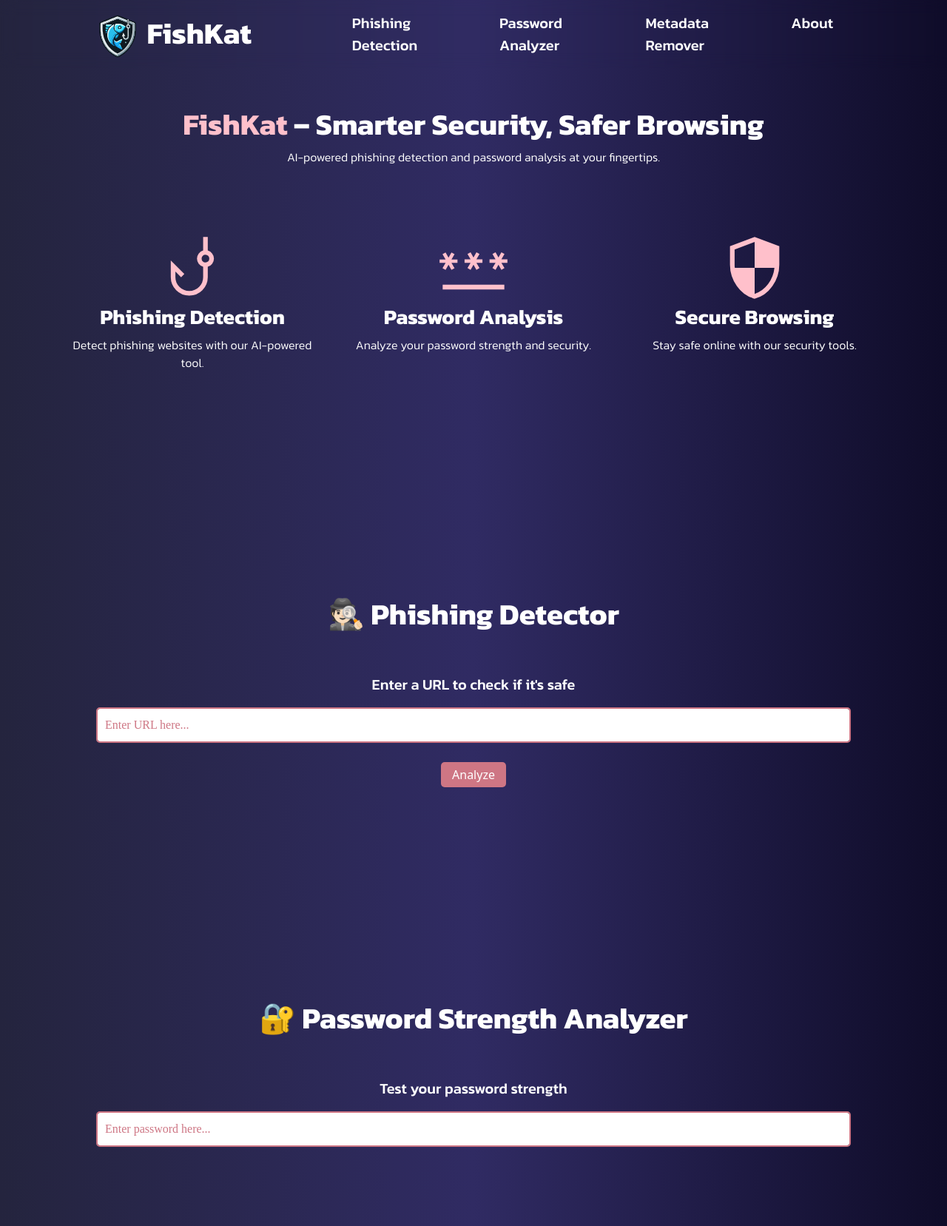
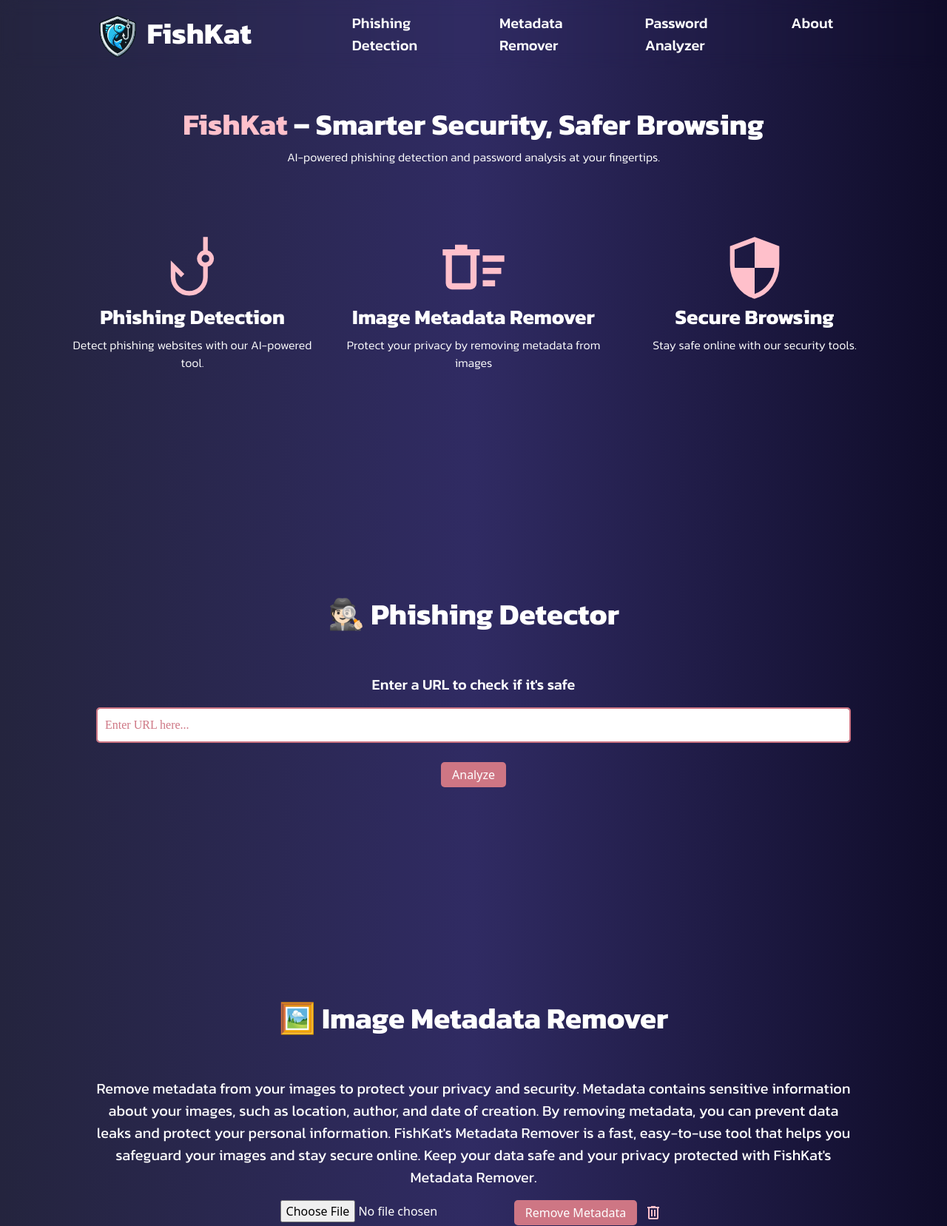
Before and after one commit to shamak24/FishKat, a Django app: page / in a window 1280 px wide. Shown: the top 1657 px of the page at 74% size. Run offline with Django 5.2, Linux system fonts and the light colour scheme; some web fonts are replaced.

Commit message:
minor changes🤞

```diff
--- a/fishkat/templates/pages/home.html
+++ b/fishkat/templates/pages/home.html
@@ -37,10 +37,10 @@
           <a class="nav-link active" aria-current="page" href="#phishing" id="navigation">Phishing Detection</a>
         </li>
         <li class="nav-item mx-3">
-          <a class="nav-link active" aria-current="page" href="#password" id="navigation">Password Analyzer</a>
+          <a class="nav-link active" href="#metadata" id="navigation">Metadata Remover</a>
         </li>
         <li class="nav-item mx-3">
-          <a class="nav-link active" href="#metadata" id="navigation">Metadata Remover</a>
+          <a class="nav-link active" aria-current="page" href="#password" id="navigation">Password Analyzer</a>
         </li>
         <li class="nav-item mx-3">
           <a class="nav-link active" href="#about" id="navigation">About</a>
@@ -65,9 +65,9 @@
         <p class="kanit-light">Detect phishing websites with our AI-powered tool.</p>
       </div>
       <div class="col-md-4" id="features">
-        <img src="{% static 'Icons/password.svg' %}" alt="Password Analysis" style="height: 100px">
-        <h3 class="kanit-bold">Password Analysis</h3>
-        <p class="kanit-light">Analyze your password strength and security.</p>
+        <img src="{% static 'Icons/metaIcon.svg' %}" alt="MetadataRemover" style="height: 100px">
+        <h3 class="kanit-bold">Image Metadata Remover</h3>
+        <p class="kanit-light">Protect your privacy by removing metadata from images</p>
       </div>
       <div class="col-md-4" id="features">
         <img src="{% static 'Icons/security.svg' %}" alt="Secure Browsing" style="height: 100px">
@@ -96,22 +96,6 @@
 
 </section>
 
-<!-- Password Analyzer Section -->
-<section class="text-center text-white styledbg" id="password">
-  <div class="container">
-    <br><br><br><br><br><br>
-    <h1 class="kanit-bold">🔐 Password Strength Analyzer</h1>
-    <br><br>
-    <div class="container text-center px-5">
-      <p class="kanit-medium fs-5">Test your password strength</p>
-      <input type="password" id="passwordInput" class="form-control" placeholder="Enter password here..." oninput="checkPassword()">
-      <div class="strength-meter mt-3" id="strengthMeter"></div>
-      <div id="passwordResult" class="result-card"></div>
-    </div>
-    <br><br><br><br><br><br>
-  </div>
-</section>
-
 <!--METADATA REMOVER-->
 <section class="text-center text-white styledbg" id="metadata">
   <div class="container">
@@ -119,7 +103,7 @@
     <h1 class="kanit-bold">🖼️ Image Metadata Remover</h1>
     <br><br>
     <div class="container text-center px-5">
-      <p class="kanit-regular fs-5">Remove metadata from your files to protect your privacy and security. Metadata contains sensitive information about your files, such as location, author, and date of creation. By removing metadata, you can prevent data leaks and protect your personal information. FishKat's Metadata Remover is a fast, easy-to-use tool that helps you safeguard your files and stay secure online. Keep your data safe and your privacy protected with FishKat's Metadata Remover.</p>
+      <p class="kanit-regular fs-5">Remove metadata from your images to protect your privacy and security. Metadata contains sensitive information about your images, such as location, author, and date of creation. By removing metadata, you can prevent data leaks and protect your personal information. FishKat's Metadata Remover is a fast, easy-to-use tool that helps you safeguard your images and stay secure online. Keep your data safe and your privacy protected with FishKat's Metadata Remover.</p>
     </div>
       <input type="file" id="imageInput" accept="image/*">
       <button onclick="removeMetadata()" class="btn">Remove Metadata</button>
@@ -138,6 +122,21 @@
   </div>
 </section>
 
+<!-- Password Analyzer Section -->
+<section class="text-center text-white styledbg" id="password">
+  <div class="container">
+    <br><br><br><br><br><br>
+    <h1 class="kanit-bold">🔐 Password Strength Analyzer</h1>
+    <br><br>
+    <div class="container text-center px-5">
+      <p class="kanit-medium fs-5">Test your password strength</p>
+      <input type="password" id="passwordInput" class="form-control" placeholder="Enter password here..." oninput="checkPassword()">
+      <div class="strength-meter mt-3" id="strengthMeter"></div>
+      <div id="passwordResult" class="result-card"></div>
+    </div>
+    <br><br><br><br><br><br>
+  </div>
+</section>
 
 <!-- About Section -->
 <section class="text-center text-white styledbg" id="about">
```
Also changed, not shown: fishkat/static/Icons/metaIcon.svg (added).
